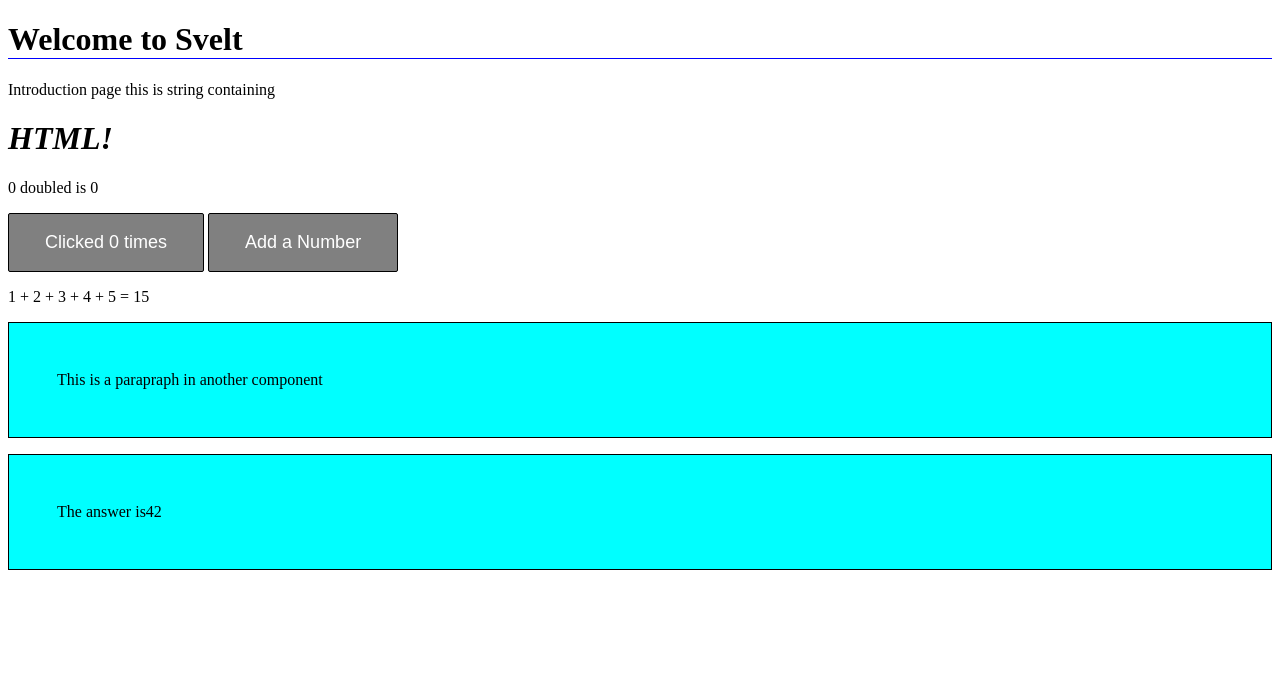
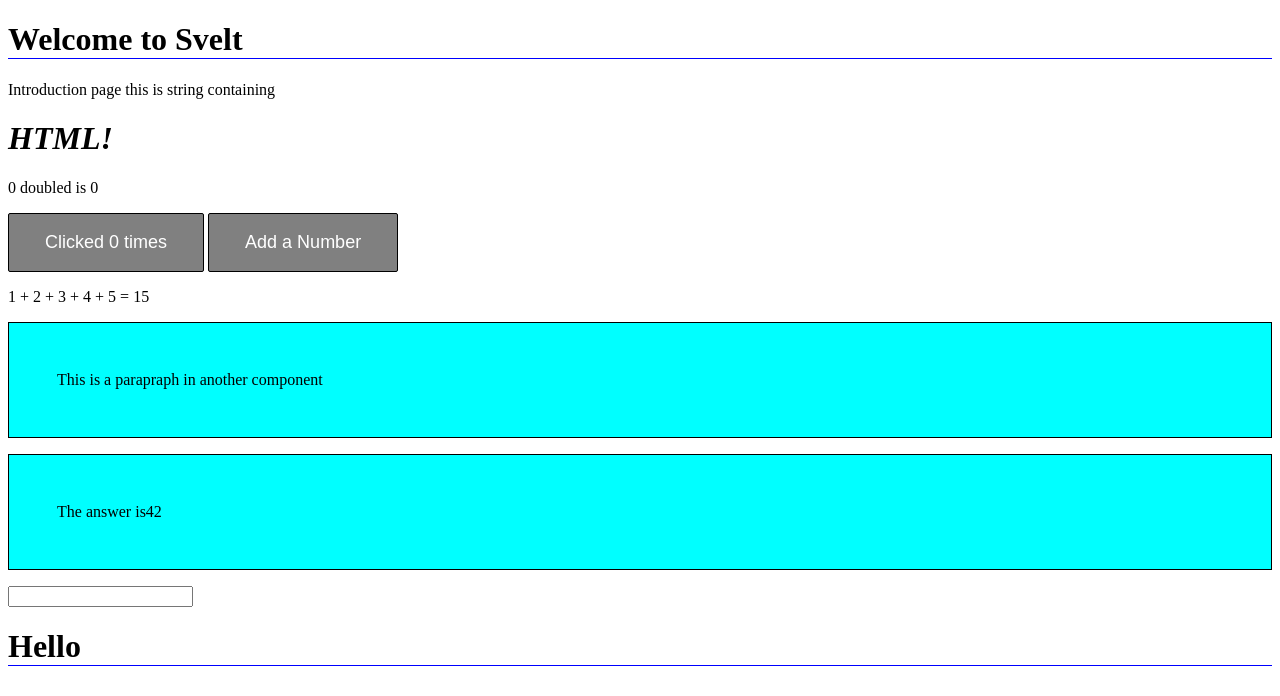
Before and after one commit to EMphalo/myapp, a SvelteKit app: page / in a window 1280 px wide. Shown: the top 696 px of the page. Built offline with nearby package versions, Linux system fonts and the light colour scheme.

Commit message:
#Binding values

```diff
--- a/src/routes/+page.svelte
+++ b/src/routes/+page.svelte
@@ -2,13 +2,14 @@
     import Nested from "./Nested.svelte";
     let textToDisplay = 'this is string containing <h1><i><strong>HTML!</strong></i></h1>';
 
+    let name = '';
     let count = 0;
     function increment() {
         count += 1;
     }
 
     $: doubled = count * 2;
-    $: if (count ==10 ){
+    $: if (count == 10 ){
         alert(`maxmum of 10 has been reached!`);
         count = 0;
     }
@@ -42,6 +43,9 @@
 <p>{numbers.join(' + ')} = {sum}</p>
 <Nested answer = {42} />
 
+<input type="text" bind:value={name} >
+<br>
+<h1>Hello {name}</h1>
 <style>
     h1 {
         border-bottom: 0.5px solid blue;
```
